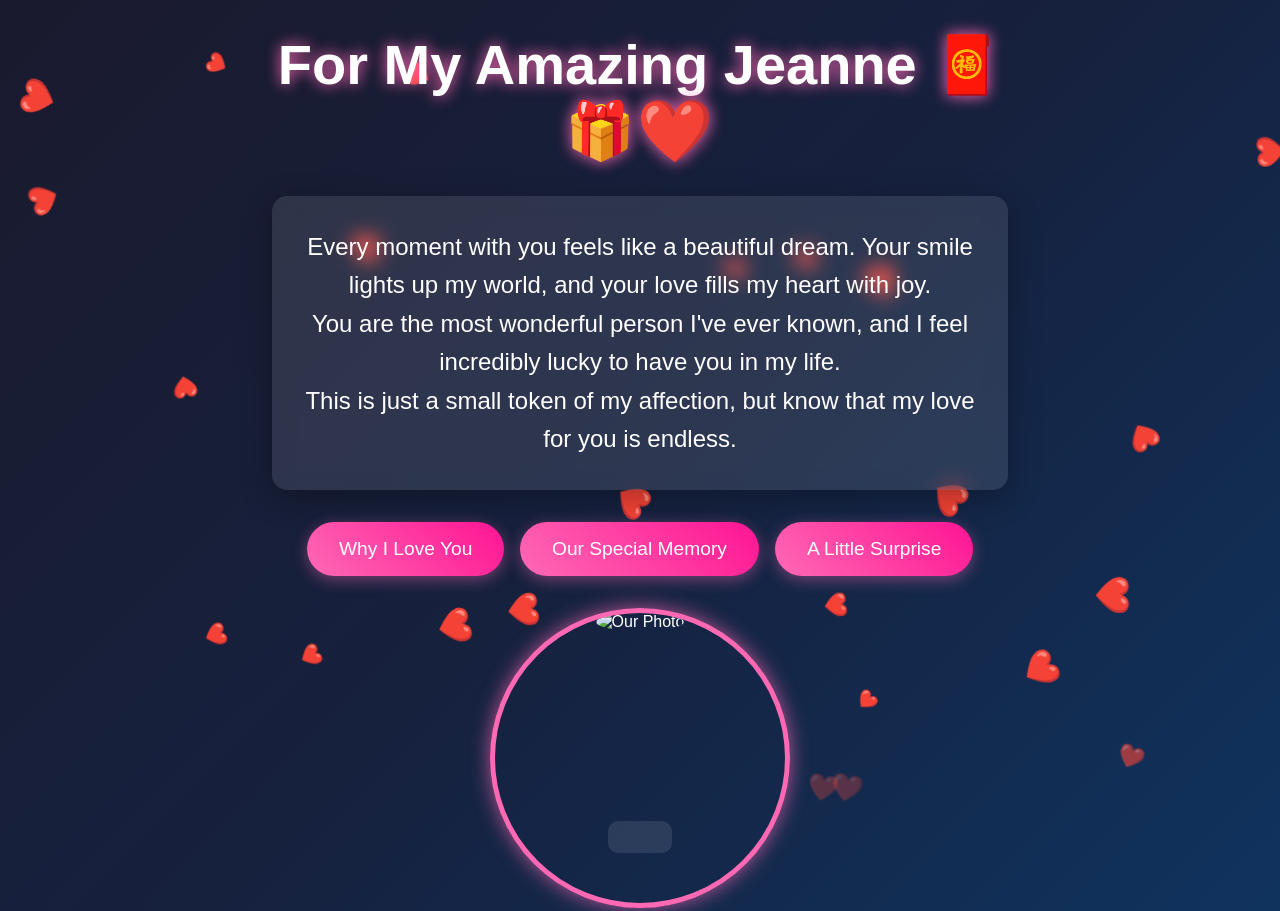
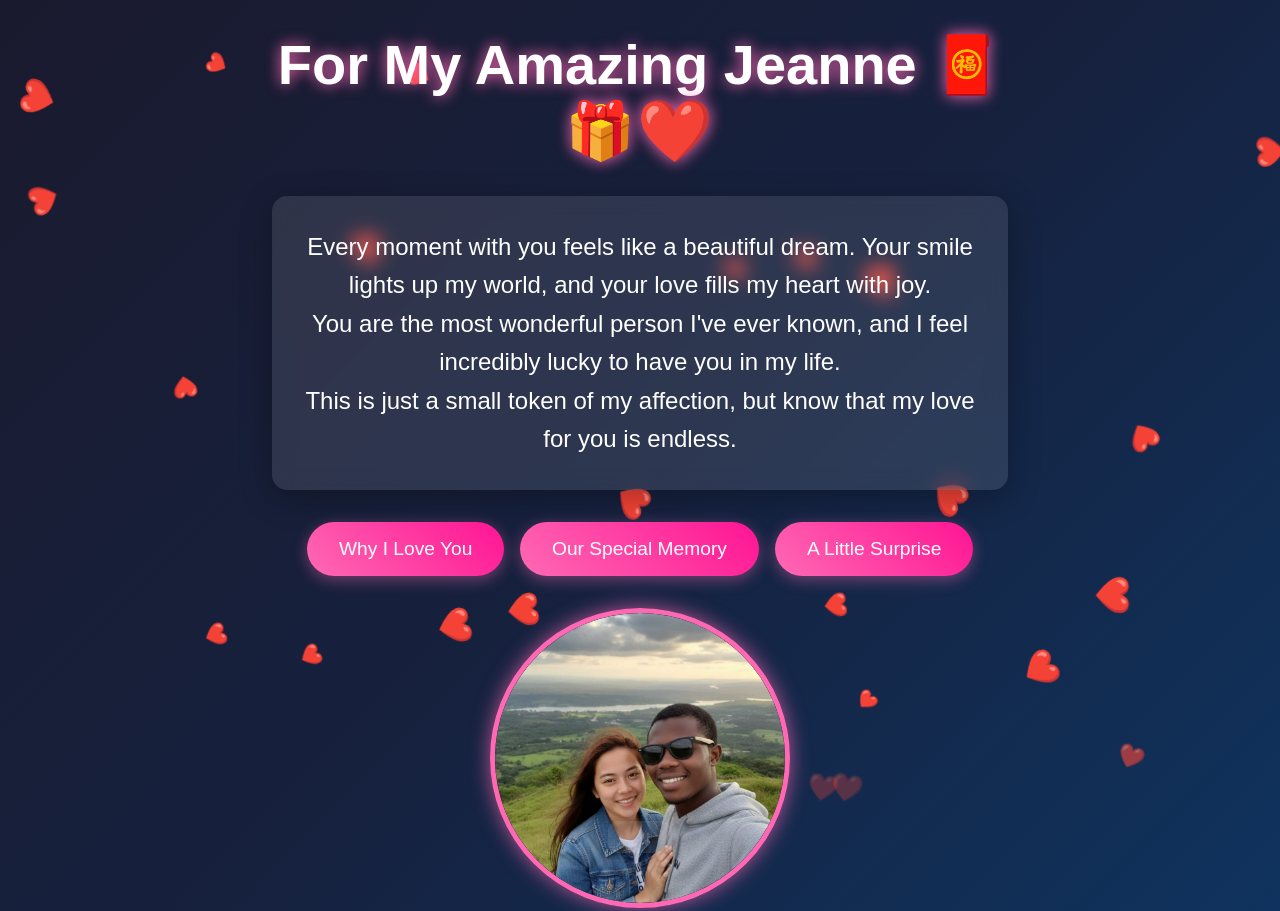
Before and after one commit to EL-DIMO/YOUNGJEAN, a plain HTML site: page index2.html in a window 1280 px wide. Shown: the top 911 px of the page. Drawn offline with Linux system fonts and the light colour scheme.

Commit message:
Fix image source extension from .jpeg to .jpg

```diff
--- a/index2.html
+++ b/index2.html
@@ -238,7 +238,7 @@
     width: 100%;
     height: 100%;
     object-fit: cover;
-    border-radius: 50%;" src="J2.jpeg" alt="Our Photo" class="couple-photo">
+    border-radius: 50%;" src="J2.jpg" alt="Our Photo" class="couple-photo">
     <div class="secret-message" id="secret-message"></div>
 
 </div>
```
